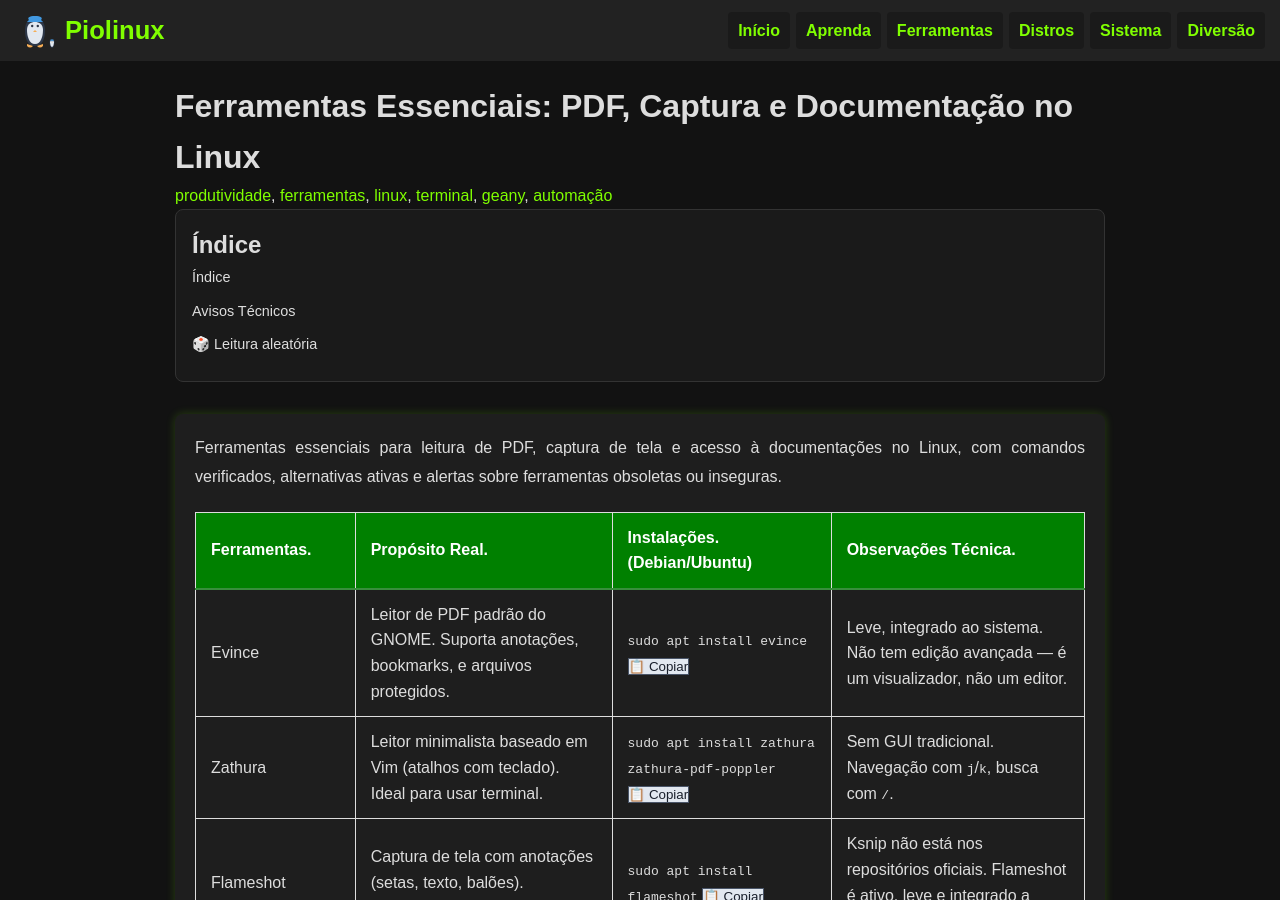
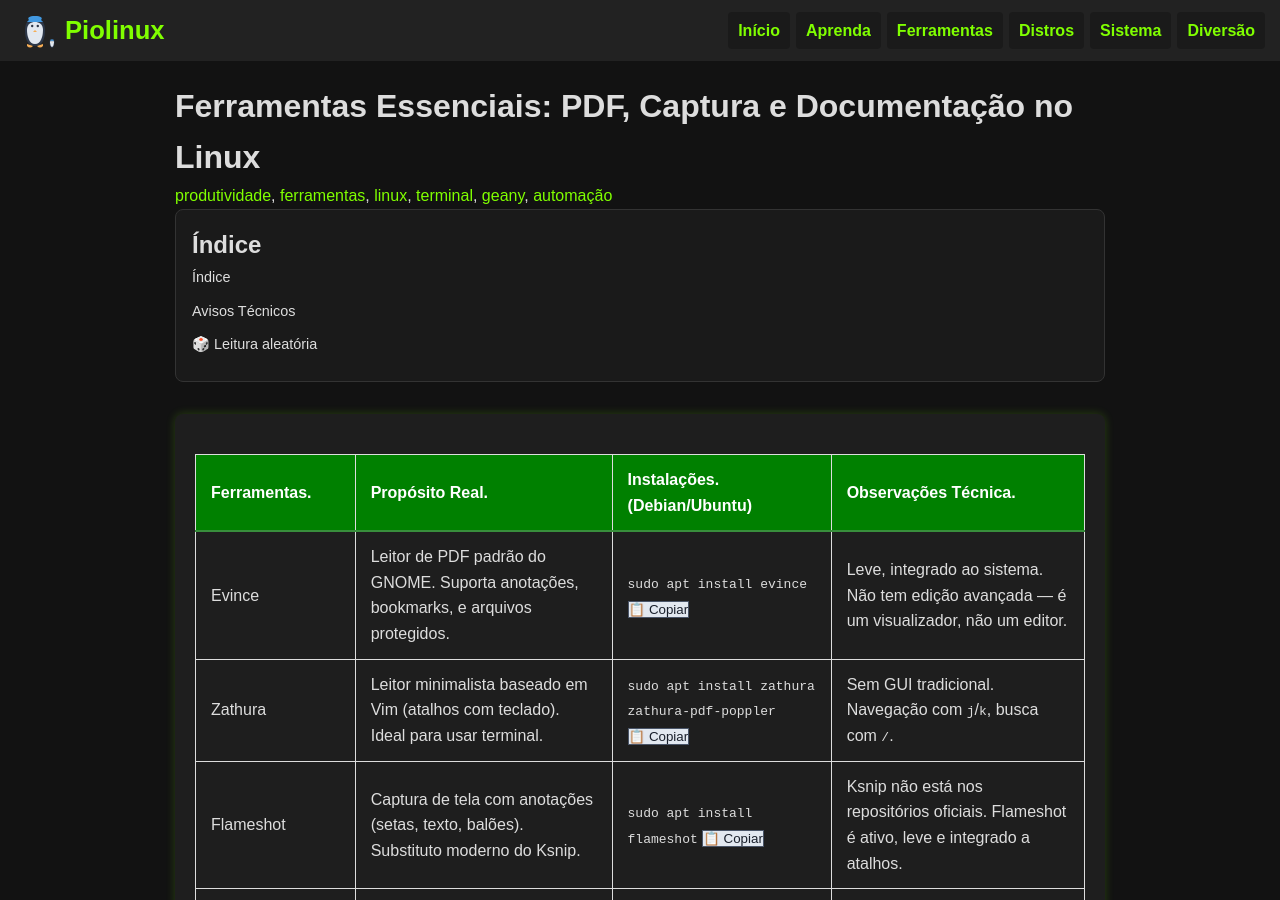
Before and after one commit to Piolinux/piolinux-site, a Jekyll site: the page built from _posts/2025-08-12-ferramentas-essenciais-para-produtividade-no-linux.md, in a window 1280 px wide and 900 px high. Built offline with Jekyll 4.4.1, drawn with Linux system fonts in a browser that asks for light colours.

Commit message:
Update 2025-08-12-ferramentas-essenciais-para-produtividade-no-linux.md

```diff
--- a/_posts/2025-08-12-ferramentas-essenciais-para-produtividade-no-linux.md
+++ b/_posts/2025-08-12-ferramentas-essenciais-para-produtividade-no-linux.md
@@ -16,7 +16,6 @@ tags: [produtividade, ferramentas, linux, terminal, geany, automação]
 
 <section class="post-content">
 
-     <p>Ferramentas essenciais para leitura de PDF, captura de tela e acesso à documentações no Linux,  com comandos verificados, alternativas ativas e alertas sobre ferramentas obsoletas ou inseguras.</p>
 
 
            <table class="evergreen-table">
```
